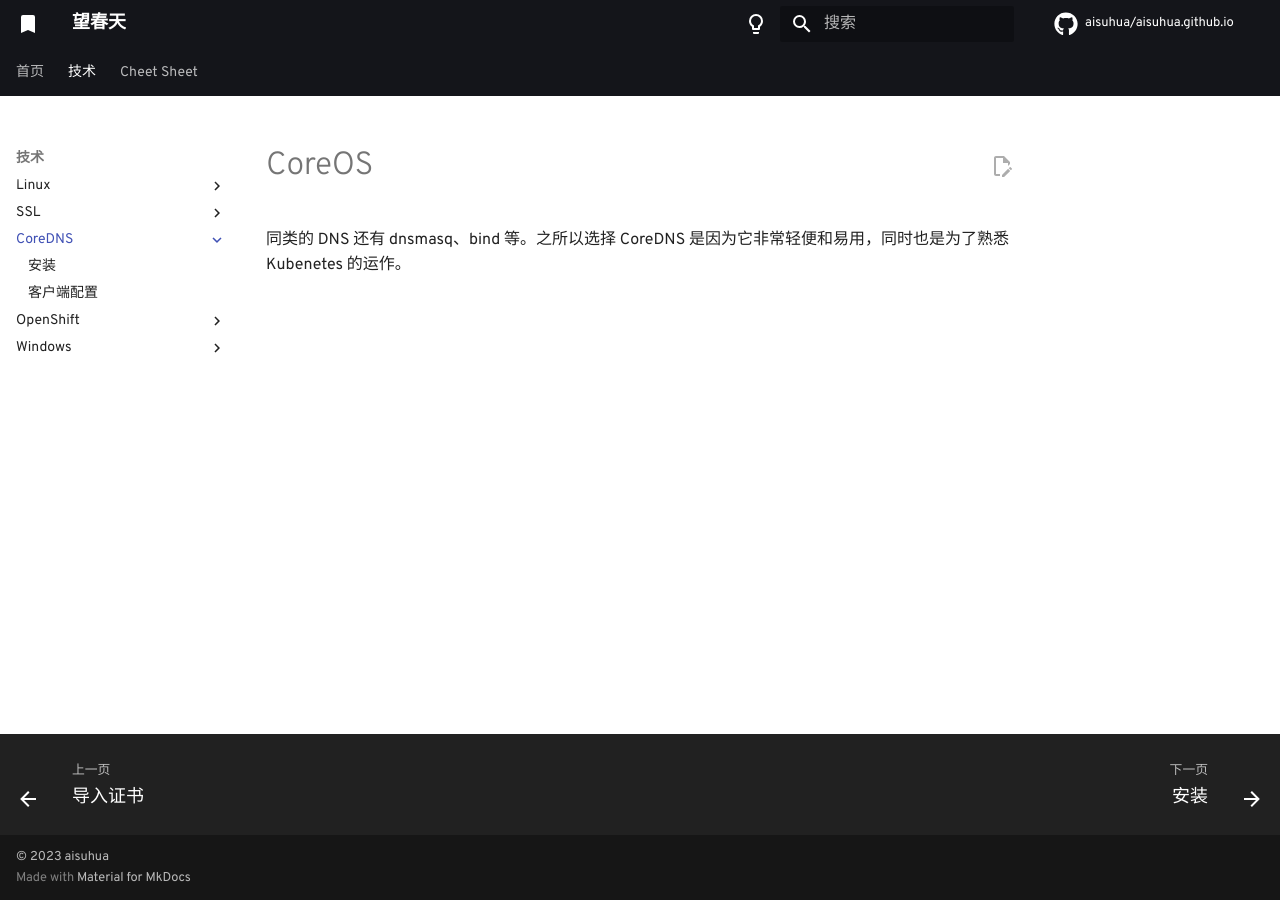
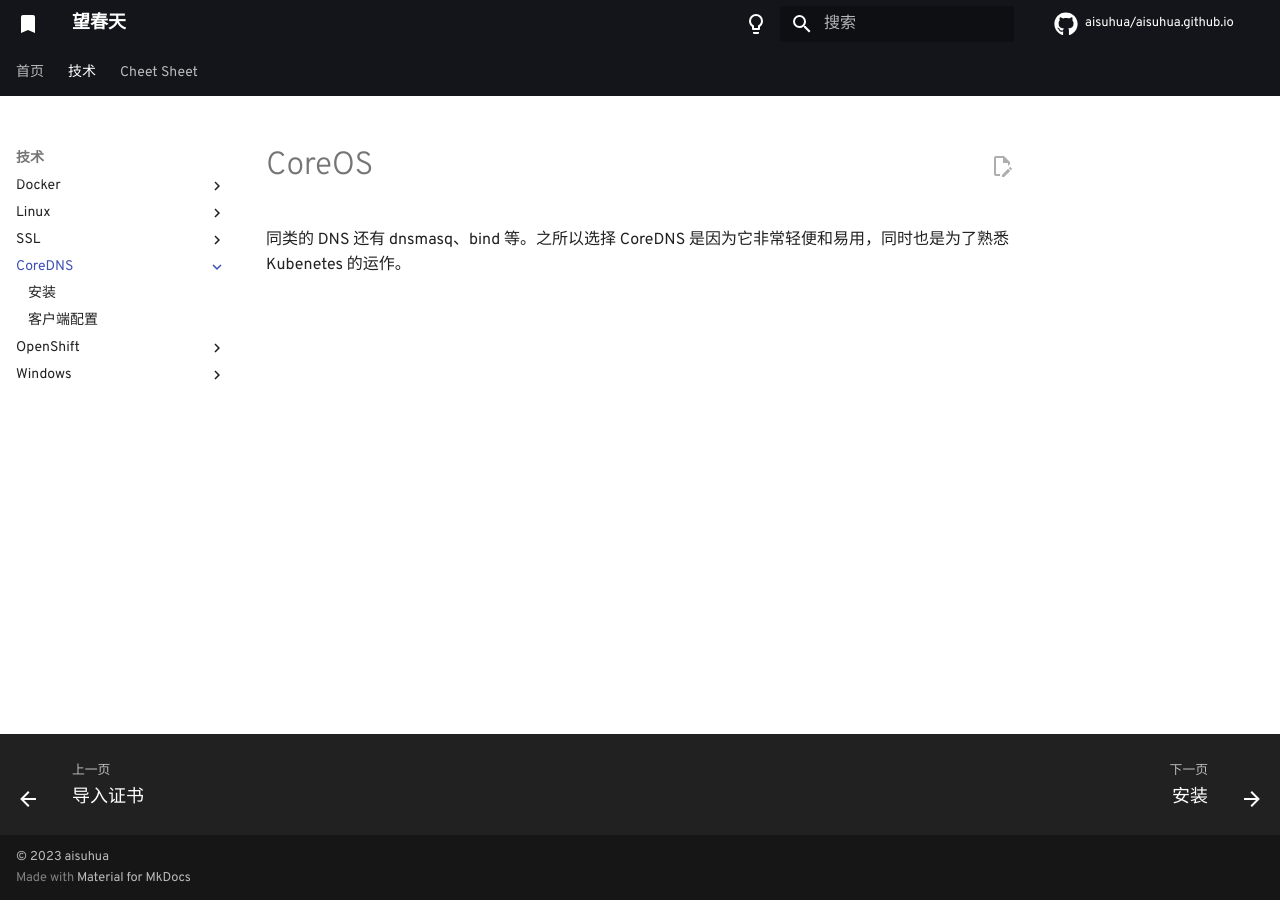
Before and after one commit to aisuhua/aisuhua.github.io, an MkDocs documentation site: the page built from docs/coredns/index.md, in a window 1280 px wide. Built offline with MkDocs 1.6.1 and Material for MkDocs 9.7.7, drawn with Linux system fonts in a browser that asks for light colours; comment, search, counter and statistics services are not loaded.

Commit message:
Update mkdocs.yml

```diff
--- a/mkdocs.yml
+++ b/mkdocs.yml
@@ -112,6 +112,8 @@
 nav:
   - 首页: index.md
   - 技术:
+    - Docker:
+      - 安装: docker/install.md
     - Linux:
       - 刻录光盘: linux/make-usb.md
     - SSL:
```
